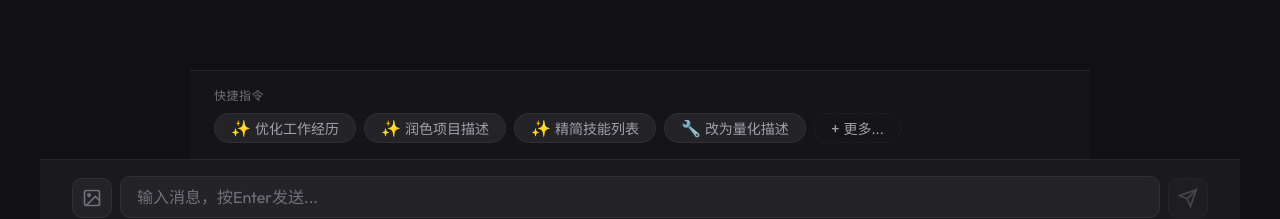
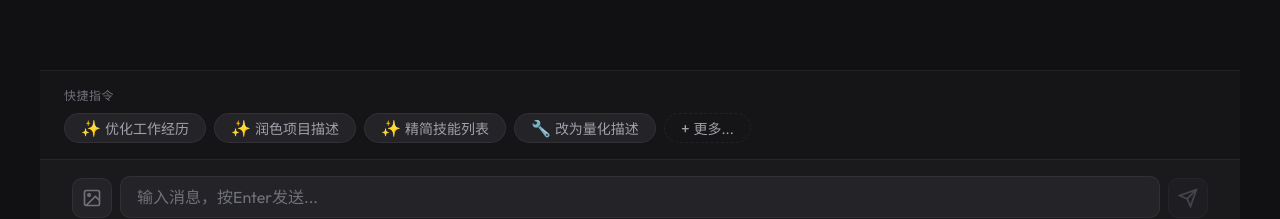
Before and after one commit to AzirZsk/CareerForge, a Vue app in the folder frontend/: page /onboarding in a window 1280 px wide. Both pictures are taken after a click on the button "AI助手". Shown: the part 550-769 px from the top of the page. Built offline with nearby package versions, Linux system fonts and the light colour scheme; no server answers.

Commit message:
refactor(chat): 移除快速命令区域最大宽度限制

```diff
--- a/frontend/src/components/chat/QuickCommands.vue
+++ b/frontend/src/components/chat/QuickCommands.vue
@@ -66,8 +66,6 @@ function getCategoryIcon(category: string): string {
   padding: $spacing-md $spacing-lg;
   border-top: 1px solid rgba(255, 255, 255, 0.06);
   background: rgba($color-bg-secondary, 0.5);
-  max-width: 900px;
-  margin: 0 auto;
   width: 100%;
 }
 
```
